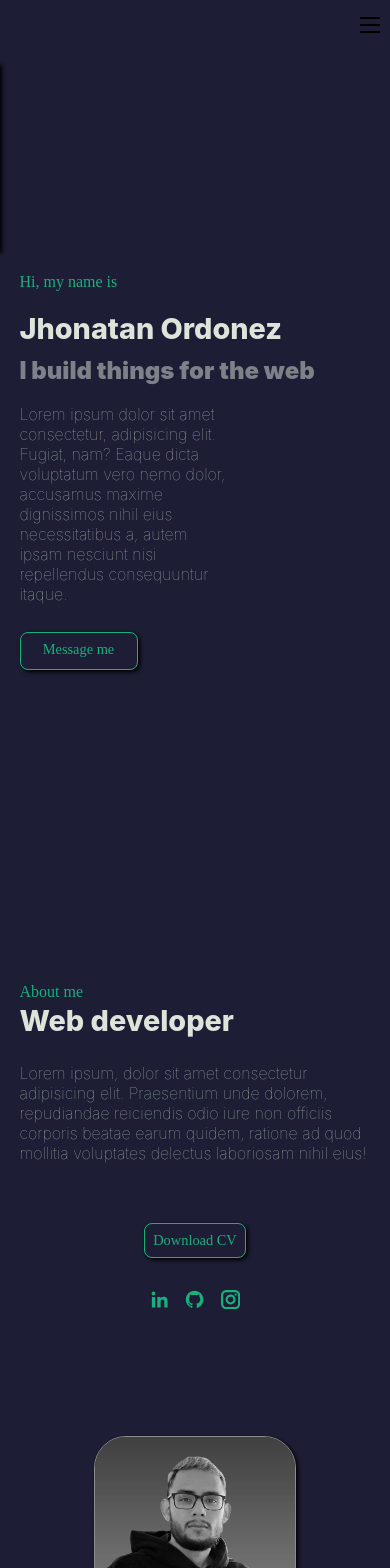
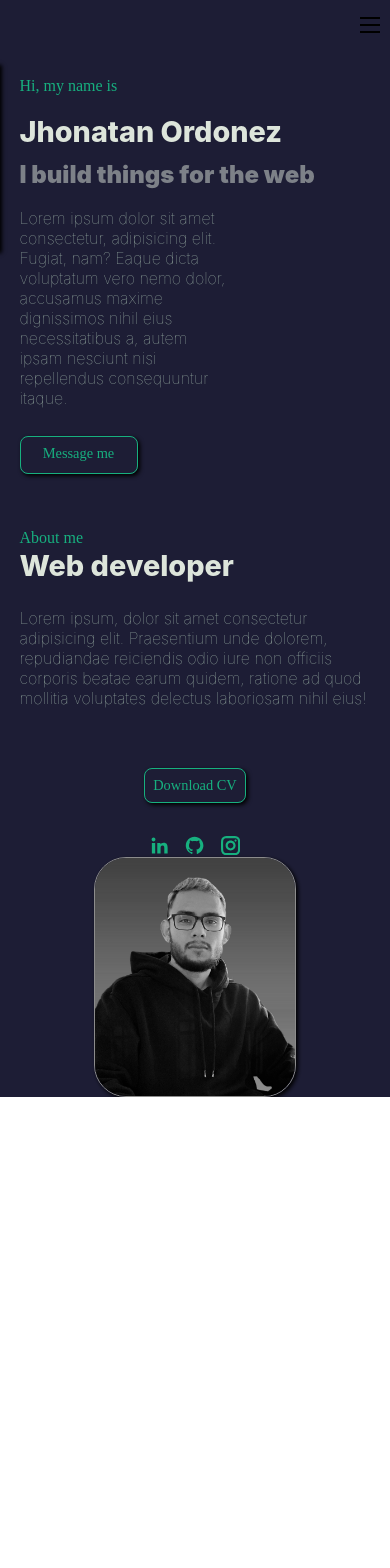
Before and after one commit to jonathanedd/Jhonatan-Ordonez, a React (Create React App) app: page / in a window 390 px wide. Shown: the top 1568 px of the page. After the commit the page ends 1097 px from the top, so only its background shows below. Built offline with nearby package versions, Linux system fonts and the light colour scheme.

Commit message:
Adjust heith to max content in media queries

```diff
--- a/src/Styles/aboutme.css
+++ b/src/Styles/aboutme.css
@@ -90,7 +90,7 @@
     display: grid;
     grid-template-columns: 100%;
     width: 100vw;
-    height: 100vh;
+    height: max-content;
   }
 
   .about-me-text {
--- a/src/Styles/home.css
+++ b/src/Styles/home.css
@@ -66,7 +66,7 @@
     display: grid;
     grid-template-columns: 100%;
     width: 100vw;
-    height: 100vh;
+    height: max-content;
   }
   .home-text {
     width: 90%;
```
